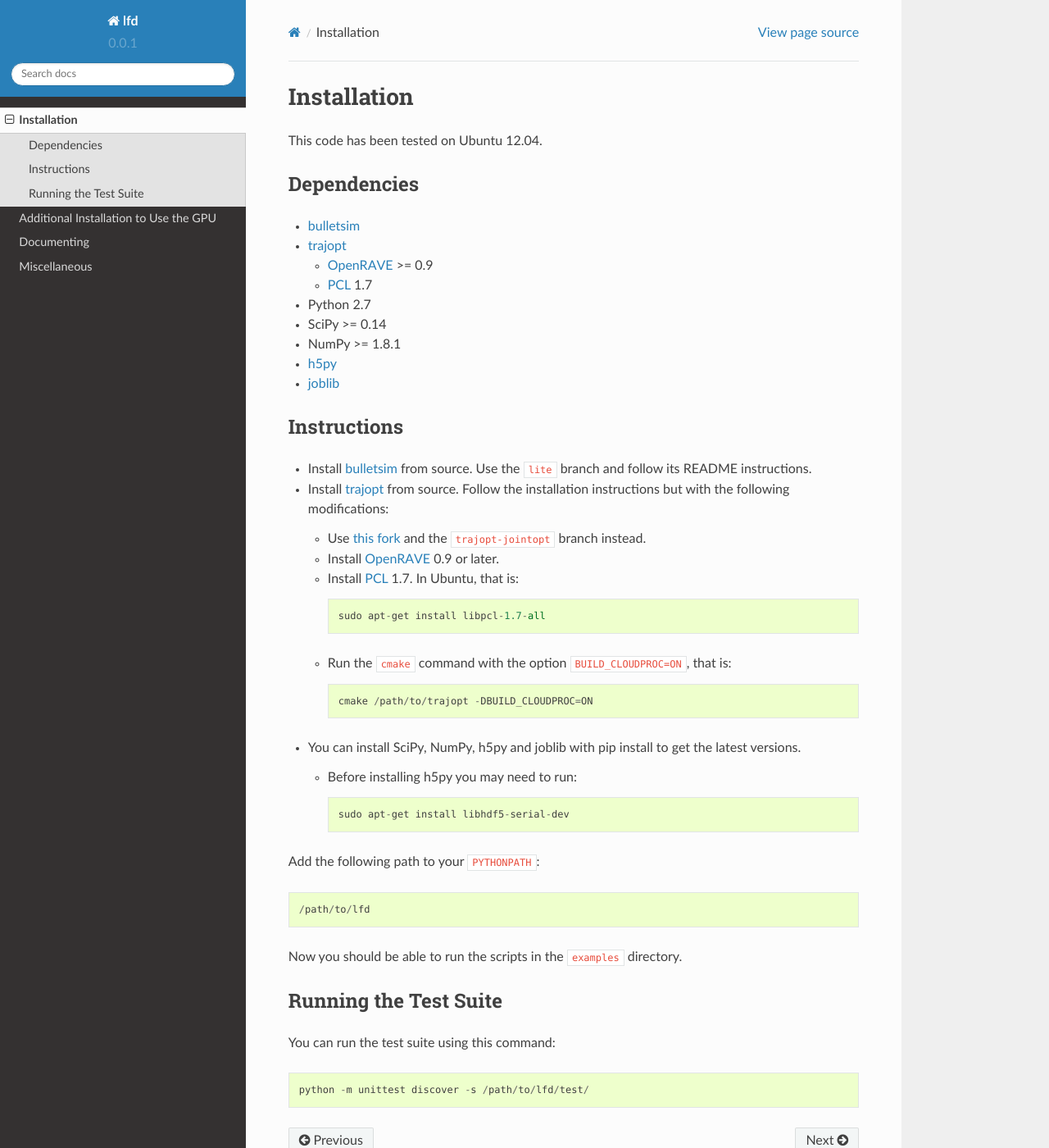
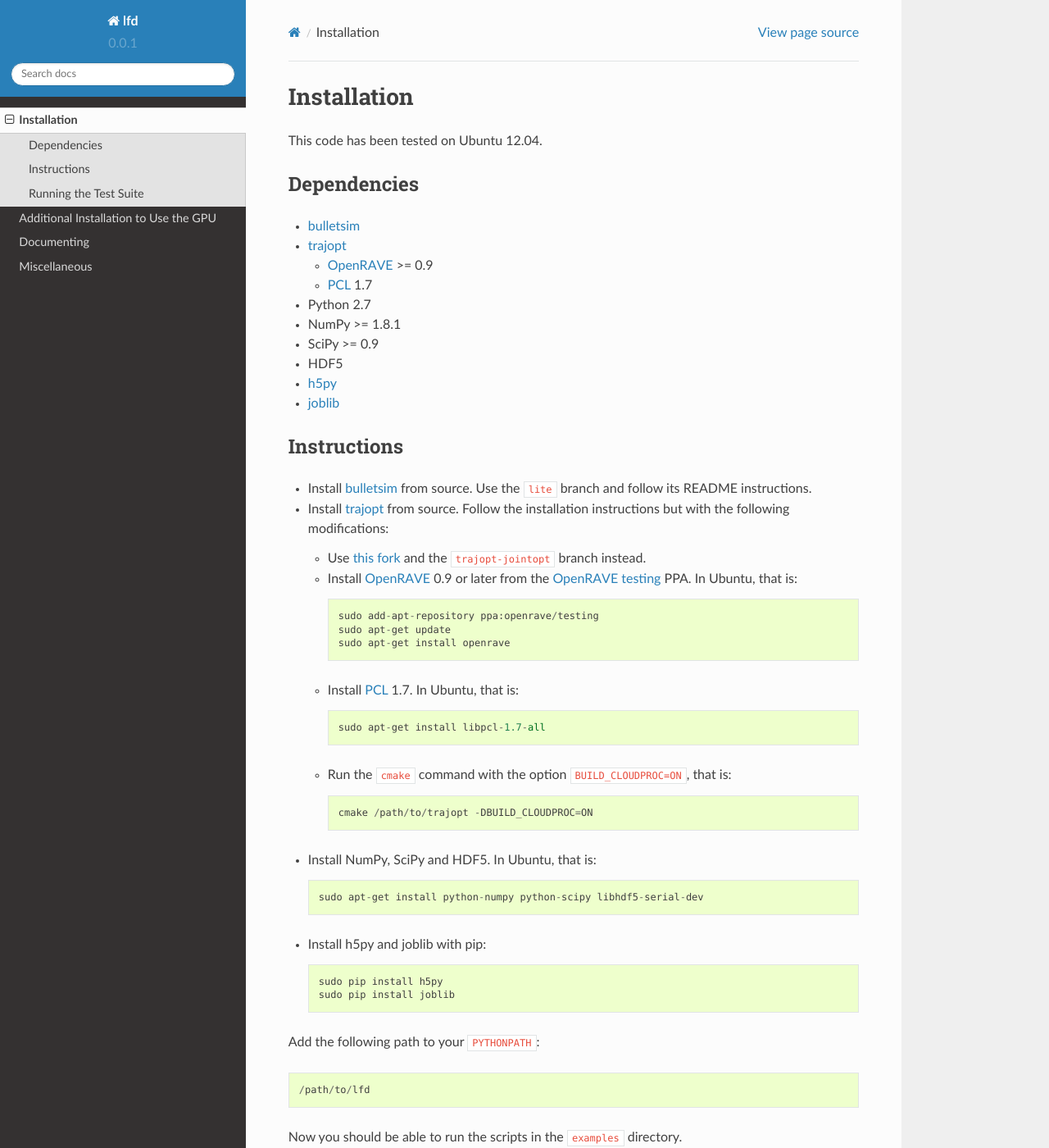
Before and after one commit to rll/lfd, a Sphinx documentation site: the page built from doc/install.rst, in a window 1280 px wide and 1400 px high. Shown: the whole window at 82% size. Built offline with Sphinx 7.4.7 and the Read the Docs theme 2.0.0, drawn with Linux system fonts in a browser that asks for light colours; formulas are drawn with MathJax 3.

Commit message:
Update install to have more explicit commands

```diff
--- a/doc/install.rst
+++ b/doc/install.rst
@@ -15,8 +15,9 @@ Dependencies
    -  `OpenRAVE <http://openrave.org/docs/latest_stable/install>`_ >= 0.9
    -  `PCL <http://www.pointclouds.org>`_ 1.7
 -  Python 2.7
--  SciPy >= 0.14
 -  NumPy >= 1.8.1
+-  SciPy >= 0.9
+-  HDF5
 -  `h5py <http://www.h5py.org>`_
 -  `joblib <http://packages.python.org/joblib>`_
 
@@ -28,20 +29,29 @@ Instructions
 -  Install `trajopt <http://rll.berkeley.edu/trajopt>`_ from source. Follow the installation instructions but with the following modifications:
 
    -  Use `this fork <https://github.com/erictzeng/trajopt>`_ and the ``trajopt-jointopt`` branch instead.
-   -  Install `OpenRAVE <http://openrave.org/docs/latest_stable/install>`_ 0.9 or later.
+   -  Install `OpenRAVE <http://openrave.org/docs/latest_stable/install>`_ 0.9 or later from the `OpenRAVE testing <https://launchpad.net/~openrave/+archive/testing>`_ PPA. In Ubuntu, that is::
+
+         sudo add-apt-repository ppa:openrave/testing
+         sudo apt-get update
+         sudo apt-get install openrave
+
    -  Install `PCL <http://www.pointclouds.org>`_ 1.7. In Ubuntu, that is::
 
-            sudo apt-get install libpcl-1.7-all
+         sudo apt-get install libpcl-1.7-all
 
    -  Run the ``cmake`` command with the option ``BUILD_CLOUDPROC=ON``, that is::
 
          cmake /path/to/trajopt -DBUILD_CLOUDPROC=ON
 
--  You can install SciPy, NumPy, h5py and joblib with pip install to get the latest versions.
+-  Install NumPy, SciPy and HDF5. In Ubuntu, that is::
 
-   -  Before installing h5py you may need to run::
+      sudo apt-get install python-numpy python-scipy libhdf5-serial-dev
 
-         sudo apt-get install libhdf5-serial-dev
+- Install h5py and joblib with pip::
+
+      sudo pip install h5py
+      sudo pip install joblib
+
 
 Add the following path to your ``PYTHONPATH``::
 
```
